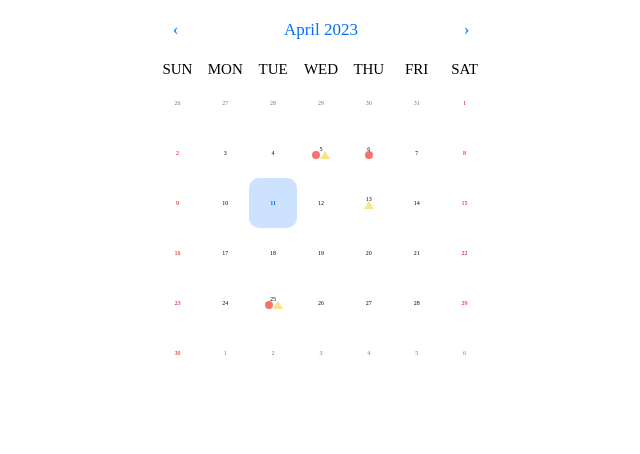
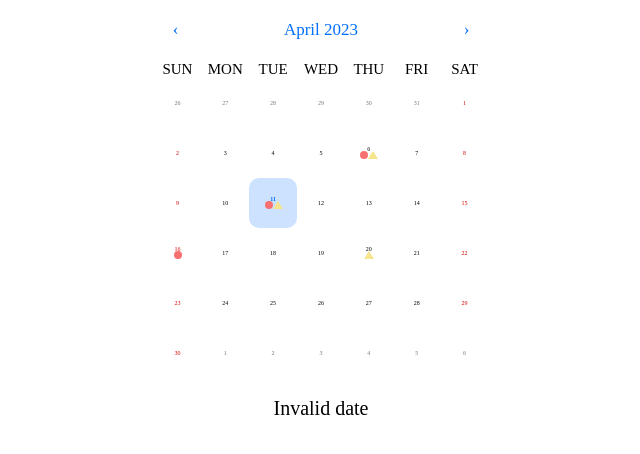
Before and after one commit to kookmin-sw/capstone-2023-11, a React (Create React App) app in the folder web_frontend/: page /senior/calendar in a window 1280 px wide. Shown: the top 454 px of the page, without its empty margins (319-959 px from the left). Built offline with nearby package versions, Linux system fonts and the light colour scheme; a web font is replaced by a local one.

Commit message:
[fix] 날짜 format 수정

```diff
--- a/web_frontend/src/components/common/SeniorCalendar.tsx
+++ b/web_frontend/src/components/common/SeniorCalendar.tsx
@@ -1,3 +1,4 @@
+import moment from "moment";
 import { useEffect, useState } from "react";
 import Calendar from "react-calendar";
 import "react-calendar/dist/Calendar.css";
@@ -6,8 +7,8 @@ import styled from "styled-components";
 
 function SeniorCalendar() {
   const [value, setValue] = useState<Date | null>(null);
-  const meal = ["Tue Apr 25 2023", "Wed Apr 05 2023", "Thu Apr 06 2023"];
-  const workout = ["Tue Apr 25 2023", "Wed Apr 05 2023", "Thu Apr 13 2023"];
+  const meal = ["2023-04-06", "2023-04-11", "2023-04-16"];
+  const workout = ["2023-04-06", "2023-04-11", "2023-04-20"];
 
   useEffect(() => {
     console.log(value);
@@ -29,20 +30,23 @@ function SeniorCalendar() {
         // showNeighboringMonth={false}
         formatDay={(locale, date) => date.toLocaleString("en", { day: "numeric" })}
         tileContent={({ date }) => {
-          if (meal.find((x) => x === date.toDateString()) && workout.find((x) => x === date.toDateString())) {
+          if (
+            meal.find((x) => x === moment(date).format("YYYY-MM-DD")) &&
+            workout.find((x) => x === moment(date).format("YYYY-MM-DD"))
+          ) {
             return (
               <DotContainer>
                 <div className="dot"></div>
                 <div className="triangle"></div>
               </DotContainer>
             );
-          } else if (meal.find((x) => x === date.toDateString())) {
+          } else if (meal.find((x) => x === moment(date).format("YYYY-MM-DD"))) {
             return (
               <DotContainer>
                 <div className="dot"></div>
               </DotContainer>
             );
-          } else if (workout.find((x) => x === date.toDateString())) {
+          } else if (workout.find((x) => x === moment(date).format("YYYY-MM-DD"))) {
             return (
               <DotContainer>
                 <div className="triangle"></div>
@@ -51,8 +55,7 @@ function SeniorCalendar() {
           }
         }}
       />
-      {/* {moment(value).format("YYYY년 MM월 DD일")} */}
-      <StTitle>{value?.toDateString()}</StTitle>
+      <StTitle>{moment(value).format("YYYY년 MM월 DD일")}</StTitle>
     </StContainer>
   );
 }
```
